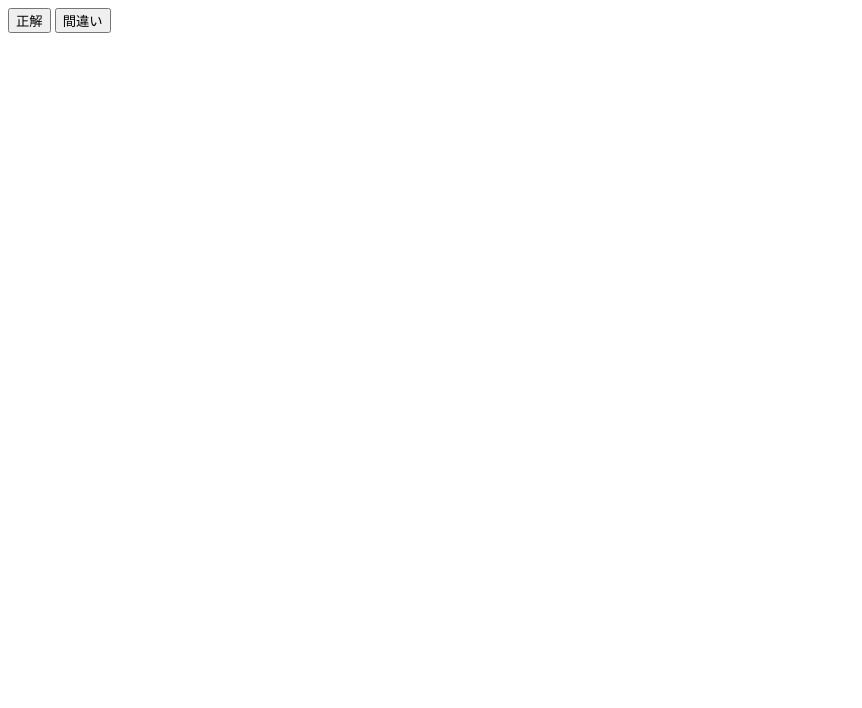
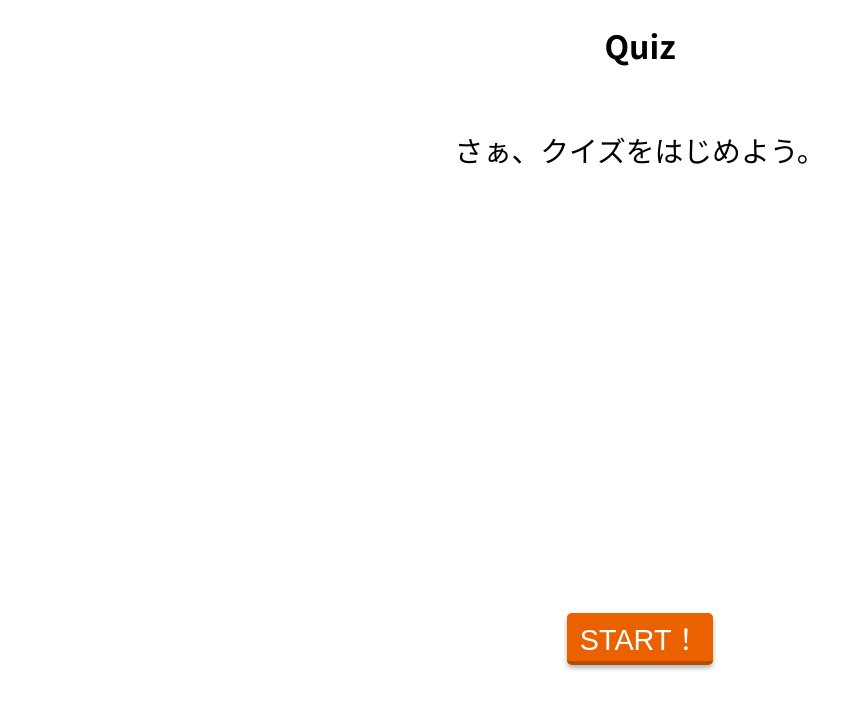
Before and after one commit to phihash/Quiz, a plain HTML site: page index.html in a window 1280 px wide. Shown: the whole page, without its empty margins (0-862 px from the left). Drawn offline with Linux system fonts and the light colour scheme.

Commit message:
レイアウト作成

```diff
--- a/index.html
+++ b/index.html
@@ -2,17 +2,40 @@
 <html lang="ja">
 <head>
   <meta charset="UTF-8">
+  <link href="https://fonts.googleapis.com/css2?family=Noto+Sans+JP:wght@300;400;700&display=swap" rel="stylesheet">
   <meta http-equiv="X-UA-Compatible" content="IE=edge">
   <meta name="viewport" content="width=device-width, initial-scale=1.0">
-  <title>Document</title>
+  <link rel="stylesheet" href="style.css">
+  <link rel="apple-touch-icon" href="icon.PNG">
+  <title>Quiz</title>
 </head>
 <body>
-  <button id="correctButton">正解</button>
-  <button id="falseButton">間違い</button>
-  <audio>
-    <source src="./audio/correct.mp3" type="audio/mp3">
-    <source src="./audio/false.mp3" type="audio/mp3">
-  </audio>
+  <header class="header">
+    <div class="container">
+      <h1>Quiz</h1>
+    </div>
+  </header>
+
+  <div class="sentence">
+    <div class="container">
+      <p class="start" id="start">
+        さぁ、クイズをはじめよう。
+      </p>
+    </div>
+  </div>
+
+  <div class="candidate">
+    <div class="container">
+
+    </div>
+  </div>
+
+    <div class="container">
+      <div class="next">
+      <button class="btn btn--orange btn--cubic btn--shadow start" id="startButton">START！</button>
+      </div>
+    </div>
+
   <script src="src/index.js"></script>
 </body>
 </html>
--- /dev/null
+++ b/style.css
@@ -0,0 +1,82 @@
+@charset "UTF-8";
+body{
+  box-sizing: border-box;
+  font-family: 'Noto Sans JP', sans-serif;
+}
+*{
+  margin: 0;
+  padding: 0;
+}
+
+.container{
+  max-width: 1080px;
+  margin: 0 auto;
+}
+a{
+  text-decoration: none;
+}
+button{
+  cursor: pointer;
+}
+
+/* 共通ボタン */
+
+button.btn--orange {
+  color: #fff;
+  background-color: #eb6100;
+  border-radius: 0.3rem;
+  border: none;
+  border-bottom: 4px solid #b84c00;
+}
+button.btn--orange:active {
+  margin-top: 3px;
+  color: #fff;
+  background: #f56500;
+  border-radius: 0.3rem;
+  border-bottom: 2px solid #b84c00;
+}
+button.btn--shadow {
+  -webkit-box-shadow: 0 3px 5px rgba(0, 0, 0, .3);
+}
+/* ここまでコピー　https://jajaaan.co.jp/css/button/ 　より*/
+
+
+.header{
+  margin-top: 1.8rem;
+  text-align: center;
+}
+
+.start{
+  text-align: center;
+  font-size: 1.2rem;
+  padding: 0.8rem;
+  padding-top: 0.2rem;
+  padding-bottom: 0.2rem;
+}
+
+.sentence{
+  margin-top: 2rem;
+}
+
+@media (min-width:600px) {
+  .header{
+    margin-top: 0.4rem;
+    padding: 1rem;
+  }
+  .sentence{
+   margin-top: 2.6rem;
+  }
+  .start{
+    font-size: 1.8rem;
+  }
+}
+
+.candidate{
+  height: 440px;
+}
+
+.next{
+  width: 20%;
+  margin: 0 auto;
+  text-align: center; /*これでボタンを真ん中に*/
+}
```
Also changed, not shown: icon.PNG (added).
